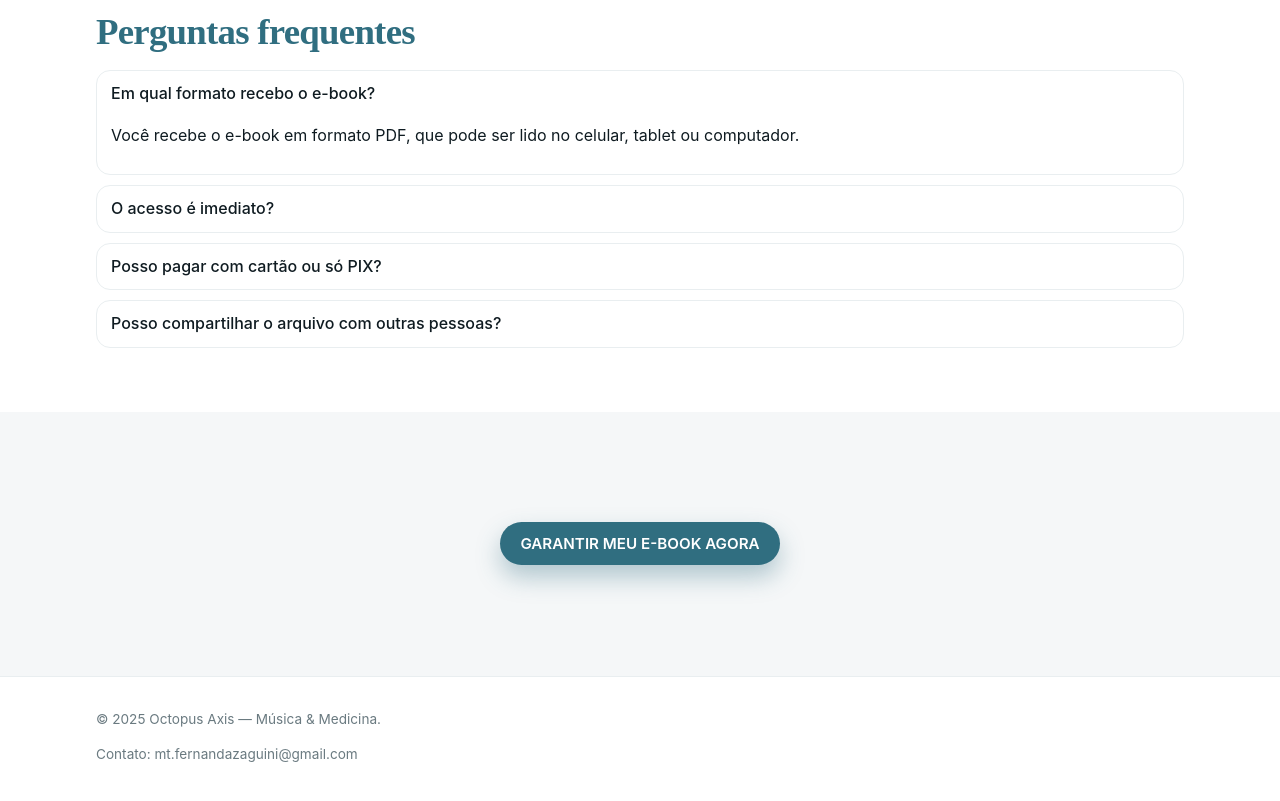
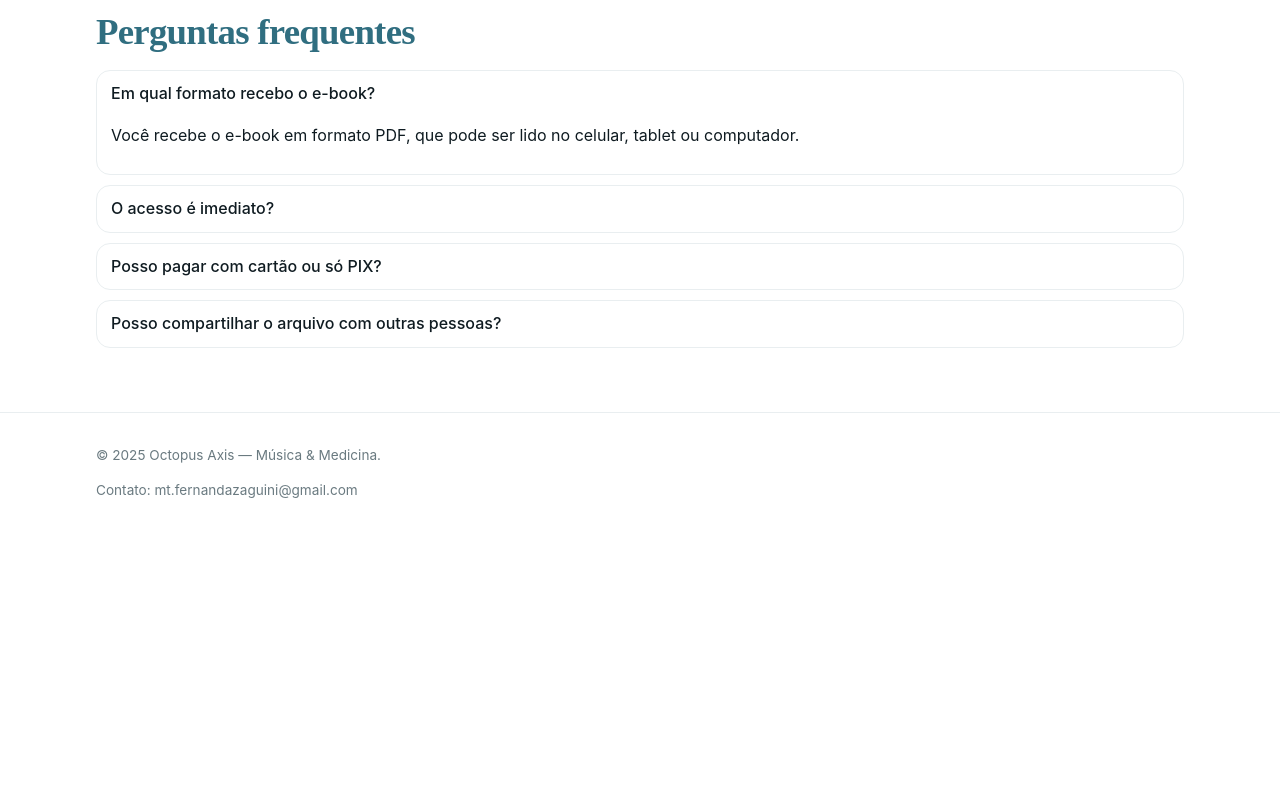
Before and after one commit to fercraft-gif/ebook-musica-ansiedade-landing, a website: page index.html in a window 1280 px wide. Shown: the part 4114-4915 px from the top of the page. After the commit the page ends 4653 px from the top, so only its background shows below. Drawn offline with Linux system fonts and the light colour scheme.

Commit message:
removido botão do CTA final, botão permanece ao lado da capa, seção termina no FAQ

```diff
--- a/index.html
+++ b/index.html
@@ -323,11 +323,11 @@
         </div>
       </section>
 
-      <!-- DEPOIMENTOS E GARANTIA -->
+      <!-- GARANTIR MEU E-BOOK -->
       <section class="section">
         <div class="container testimonials-grid" style="display: flex; flex-wrap: wrap; gap: 2.5rem; align-items: center; justify-content: center;">
           <div style="flex: 1 1 340px; min-width: 280px; max-width: 340px; display: flex; align-items: center; justify-content: center;">
-            <img src="assets/ebook-cover.png" alt="Capa do e-book Música & Ansiedade" style="width: 100%; max-width: 340px; border-radius: 1.25rem; box-shadow: 0 8px 32px rgba(0,0,0,0.18); object-fit: cover; aspect-ratio: 3/4; background: #0a1a2a;" />
+            <img src="assets/capa-cover.png" alt="Capa do e-book Música & Ansiedade" style="width: 100%; max-width: 340px; border-radius: 1.25rem; box-shadow: 0 8px 32px rgba(0,0,0,0.18); object-fit: cover; aspect-ratio: 3/4; background: #0a1a2a;" />
           </div>
           <div style="flex: 1 1 320px; min-width: 220px; max-width: 320px; display: flex; align-items: center; justify-content: center;">
             <button id="pay-card-final" type="button" class="btn btn-primary" style="margin: 0 auto; display: block; min-width: 220px; font-size: 1.15rem; padding: 1.1rem 2.2rem;">GARANTIR MEU E-BOOK AGORA</button>
@@ -401,18 +401,7 @@
       </section>
 
       <!-- CTA FINAL -->
-      <section class="section section-alt">
-        <div class="container final-cta" style="display: flex; justify-content: center; align-items: center; min-height: 120px;">
-          <button
-            id="pay-card-final"
-            type="button"
-            class="btn btn-primary"
-            style="margin: 0 auto; display: block;"
-          >
-            GARANTIR MEU E-BOOK AGORA
-          </button>
-        </div>
-      </section>
+      <!-- CTA FINAL REMOVIDA -->
     </main>
 
     <footer class="site-footer">
```
